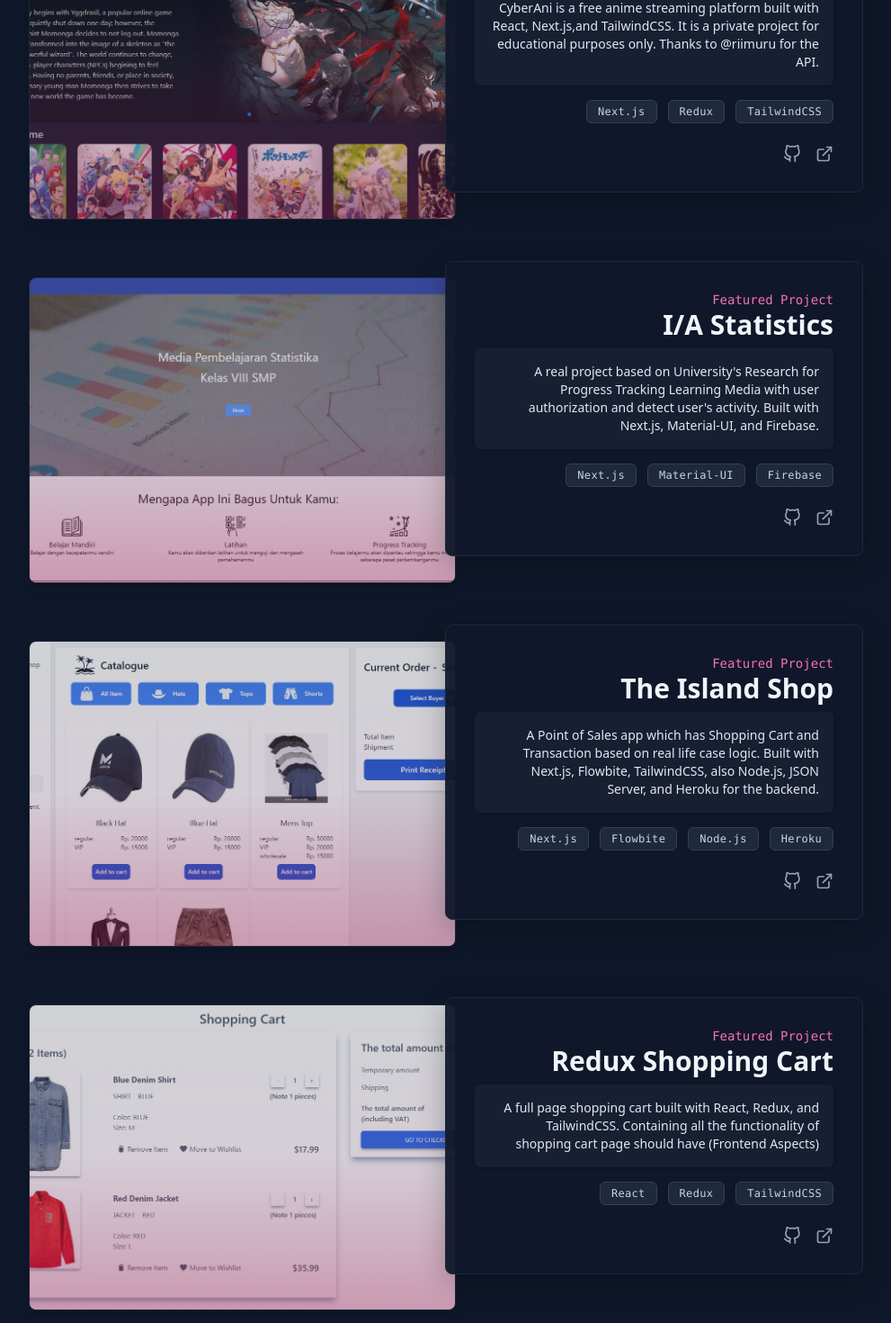
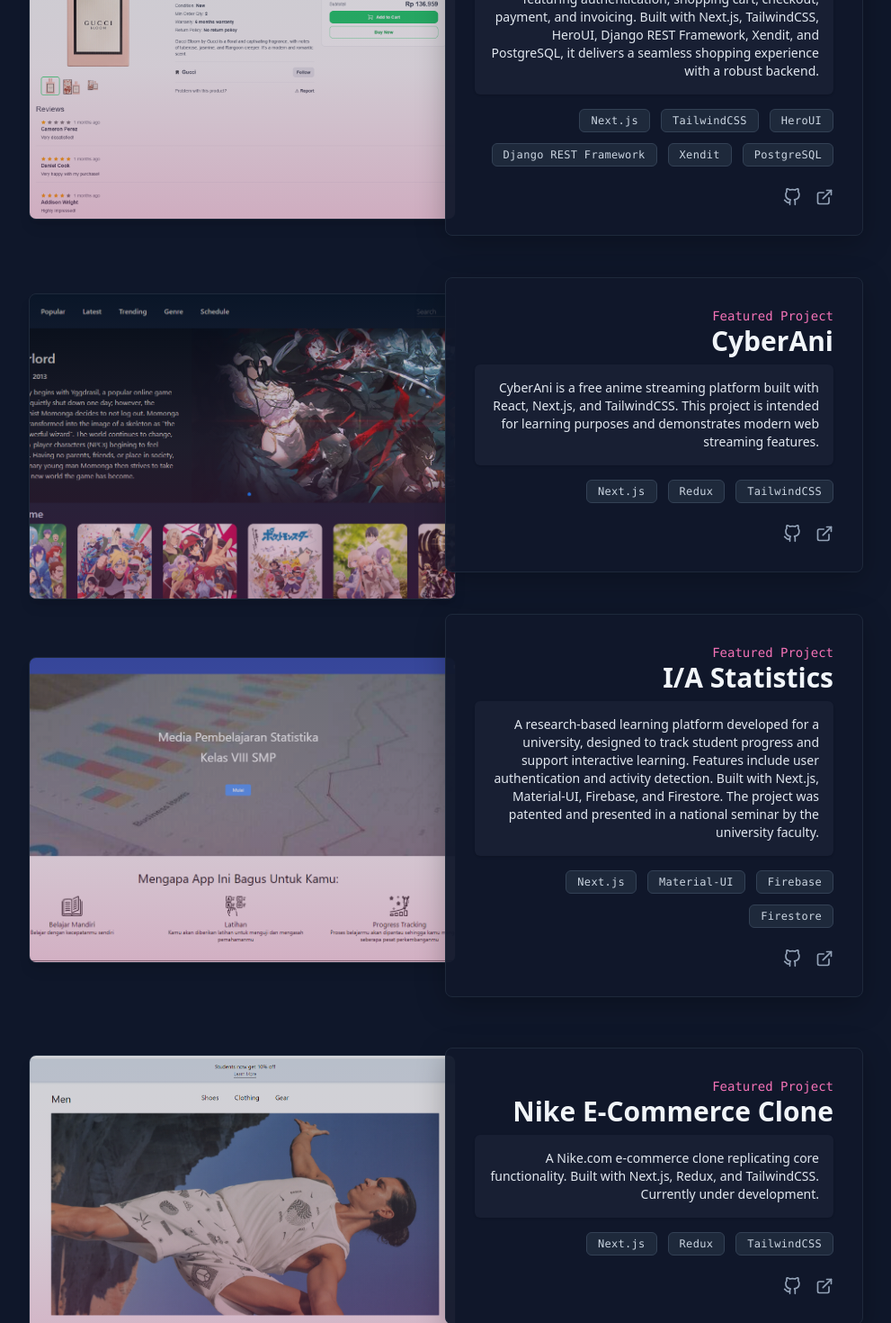
Before and after one commit to syahrilhanla/portfolio-website, a Next.js app: page / in a window 1280 px wide. Shown: the part 3380-4850 px from the top of the page at 90% size, without its empty margins (96-1087 px from the left). Built offline with nearby package versions, Linux system fonts and the light colour scheme.

Commit message:
feat: add fullstack-commerce to projects and remove redux shopping cart

```diff
--- a/components/Works.jsx
+++ b/components/Works.jsx
@@ -1,22 +1,17 @@
 import workData from "./workData";
 import { FiExternalLink, FiGithub } from "react-icons/fi";
-import useInView from "./useInView";
 
 const Works = () => {
-	const [ref, inView] = useInView();
 	return (
 		<section
-			ref={ref}
-			className={`min-h-screen text-gray-300 flex flex-col justify-center items-center text-center md:px-[8rem] px-[2rem] pb-7 transition-all duration-700 ease-out ${
-				inView ? "opacity-100 translate-y-0" : "opacity-0 translate-y-8"
-			}`}
+			className={`text-gray-300 flex flex-col justify-center items-center text-center md:px-[8rem] px-[2rem] pb-7 transition-all duration-700 ease-out`}
 			name="works"
 		>
 			<div className="flex flex-col sm:mt-3 mt-[6rem] w-full max-w-5xl">
 				<div className="flex items-center gap-3 mb-8">
 					<span className="text-pink-400 text-2xl font-mono">04.</span>
 					<h1 className="text-3xl md:text-4xl font-semibold text-slate-100 tracking-tight">
-						Projects
+						Featured Projects
 					</h1>
 					<div className="flex-1 border-b border-slate-700 ml-4" />
 				</div>
@@ -27,12 +22,12 @@
 							className="relative flex flex-col md:flex-row items-center md:items-stretch bg-transparent group"
 						>
 							{/* Image section */}
-							<div className="md:w-7/12 w-full h-64 md:h-[340px] rounded-lg overflow-hidden shadow-lg border border-slate-800 bg-[#181f33] relative group-hover:scale-[1.03] group-hover:shadow-pink-500/30 transition-all duration-300">
+							<div className="md:w-7/12 w-full h-64 md:h-[340px] rounded-lg overflow-hidden shadow-lg border border-slate-800 bg-[#181f33] relative group-hover:scale-105 group-hover:shadow-pink-500/20 transition-all duration-300">
 								<div
 									className="absolute inset-0 bg-cover bg-center opacity-80 group-hover:opacity-100 transition duration-300"
 									style={{ backgroundImage: `url(${data.imgURL})` }}
 								/>
-								<div className="absolute inset-0 bg-gradient-to-t from-pink-700/30 via-pink-300/10 to-transparent" />
+								<div className="absolute inset-0 bg-gradient-to-t from-pink-600/20 via-pink-300/10 to-transparent" />
 							</div>
 							{/* Content section - floating card */}
 							<div className="md:w-8/12 w-full flex flex-col justify-center md:items-end items-center md:pl-0 md:pr-8 mt-6 md:mt-0 relative z-10">
@@ -46,7 +41,7 @@
 									<span className="text-pink-400 text-sm font-mono mb-2 md:mb-0 md:self-end">
 										Featured Project
 									</span>
-									<h3 className="text-2xl md:text-3xl font-bold text-slate-100 mb-4 md:mb-2 hover:text-pink-300 transition-colors">
+									<h3 className="text-2xl md:text-3xl font-bold text-slate-100 mb-4 md:mb-2 hover:text-pink-300 duration-200 transition-colors">
 										<a
 											href={data.projectAddress}
 											target="_blank"
--- a/components/workData.js
+++ b/components/workData.js
@@ -1,11 +1,45 @@
 const workData = [
+	{
+		imgURL: "/fullstack-commerce.png",
+		title: "Fullstack Commerce",
+		repoAddress: "https://github.com/syahrilhanla/fullstack-commerce",
+		projectAddress: "https://fullstack-commerce.vercel.app/",
+		description:
+			"Fullstack Commerce is a modern e-commerce platform featuring authentication, shopping cart, checkout, payment, and invoicing. Built with Next.js, TailwindCSS, HeroUI, Django REST Framework, Xendit, and PostgreSQL, it delivers a seamless shopping experience with a robust backend.",
+		techStack: [
+			{
+				img: "/nextJS.svg",
+				name: "Next.js",
+			},
+			{
+				img: "/tailwind.png",
+				name: "TailwindCSS",
+			},
+			{
+				img: "/heroui.svg",
+				name: "HeroUI",
+			},
+			{
+				img: "/django.svg",
+				name: "Django REST Framework",
+			},
+			{
+				img: "/xendit.svg",
+				name: "Xendit",
+			},
+			{
+				img: "/postgresql.svg",
+				name: "PostgreSQL",
+			},
+		],
+	},
 	{
 		imgURL: "cyberani.png",
 		title: "CyberAni",
 		repoAddress: "https://github.com/syahrilhanla/cyberani",
 		projectAddress: "https://cyberani.vercel.app/",
 		description:
-			"CyberAni is a free anime streaming platform built with React, Next.js,and TailwindCSS. It is a private project for educational purposes only. Thanks to @riimuru for the API.",
+			"CyberAni is a free anime streaming platform built with React, Next.js, and TailwindCSS. This project is intended for learning purposes and demonstrates modern web streaming features.",
 		techStack: [
 			{
 				img: "/nextJS.svg",
@@ -27,7 +61,7 @@
 		repoAddress: "https://github.com/syahrilhanla/proyek-skripsi",
 		projectAddress: "https://ia-statistics.vercel.app/",
 		description:
-			"A real project based on University's Research for Progress Tracking Learning Media with user authorization and detect user's activity. Built with Next.js, Material-UI, and Firebase.",
+			"A research-based learning platform developed for a university, designed to track student progress and support interactive learning. Features include user authentication and activity detection. Built with Next.js, Material-UI, Firebase, and Firestore. The project was patented and presented in a national seminar by the university faculty.",
 		techStack: [
 			{
 				img: "/nextJS.svg",
@@ -41,53 +75,9 @@
 				img: "/firebase.png",
 				name: "Firebase",
 			},
-		],
-	},
-	{
-		imgURL: "the-island-shop.png",
-		title: "The Island Shop",
-		repoAddress: "https://github.com/syahrilhanla/PTS_SE_SyahrilHanla",
-		projectAddress: "https://the-island-shop.vercel.app/",
-		description:
-			"A Point of Sales app which has Shopping Cart and Transaction based on real life case logic. Built with Next.js, Flowbite, TailwindCSS, also Node.js, JSON Server, and Heroku for the backend.",
-		techStack: [
 			{
-				img: "/nextJS.svg",
-				name: "Next.js",
-			},
-			{
-				img: "/flowbite.svg",
-				name: "Flowbite",
-			},
-			{
-				img: "/nodeJS.svg",
-				name: "Node.js",
-			},
-			{
-				img: "/heroku.svg",
-				name: "Heroku",
-			},
-		],
-	},
-	{
-		imgURL: "shopping-cart.png",
-		title: "Redux Shopping Cart",
-		repoAddress: "https://github.com/syahrilhanla/shopping-cart",
-		projectAddress: "https://syahrilhanla.github.io/shopping-cart/",
-		description:
-			"A full page shopping cart built with React, Redux, and TailwindCSS. Containing all the functionality of shopping cart page should have (Frontend Aspects)",
-		techStack: [
-			{
-				img: "/react.png",
-				name: "React",
-			},
-			{
-				img: "/redux.svg",
-				name: "Redux",
-			},
-			{
-				img: "/tailwind.png",
-				name: "TailwindCSS",
+				img: "/firestore.png",
+				name: "Firestore",
 			},
 		],
 	},
@@ -97,7 +87,7 @@
 		repoAddress: "https://github.com/syahrilhanla/nike-clone",
 		projectAddress: "https://nike-syahril.vercel.app/",
 		description:
-			"A clone website of Nike.com E-Commerce including its functionality, currently under construction. Built with Next.js, Redux, and TailwindCSS.",
+			"A Nike.com e-commerce clone replicating core functionality. Built with Next.js, Redux, and TailwindCSS. Currently under development.",
 		techStack: [
 			{
 				img: "/nextJS.svg",
@@ -113,13 +103,32 @@
 			},
 		],
 	},
-
-	// {
-	// 	imgURL: "laragigs.png",
-	// 	title: "Laragigs",
-	// 	repoAddress: "https://github.com/syahrilhanla/learn-laravel",
-	// 	projectAddress: "/",
-	// },
+	{
+		imgURL: "the-island-shop.png",
+		title: "The Island Shop",
+		repoAddress: "https://github.com/syahrilhanla/PTS_SE_SyahrilHanla",
+		projectAddress: "https://the-island-shop.vercel.app/",
+		description:
+			"A point of sales application with shopping cart and transaction logic based on real-world scenarios. Built with Next.js, Flowbite, Node.js, and JSON Server.",
+		techStack: [
+			{
+				img: "/nextJS.svg",
+				name: "Next.js",
+			},
+			{
+				img: "/flowbite.svg",
+				name: "Flowbite",
+			},
+			{
+				img: "/nodeJS.svg",
+				name: "Node.js",
+			},
+			{
+				img: "/json-server.svg",
+				name: "JSON Server",
+			},
+		],
+	},
 ];
 
 export default workData;
```
Also changed, not shown: public/fullstack-commerce.png (added).
